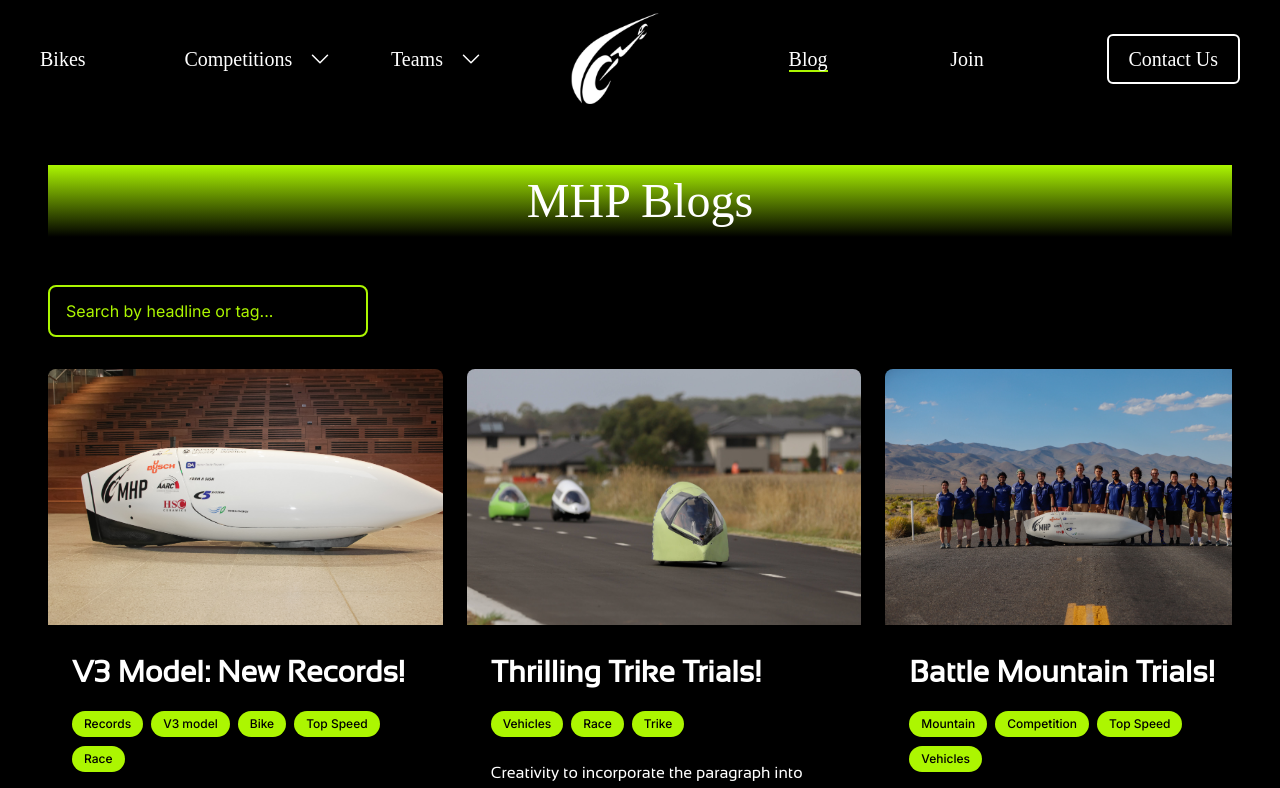
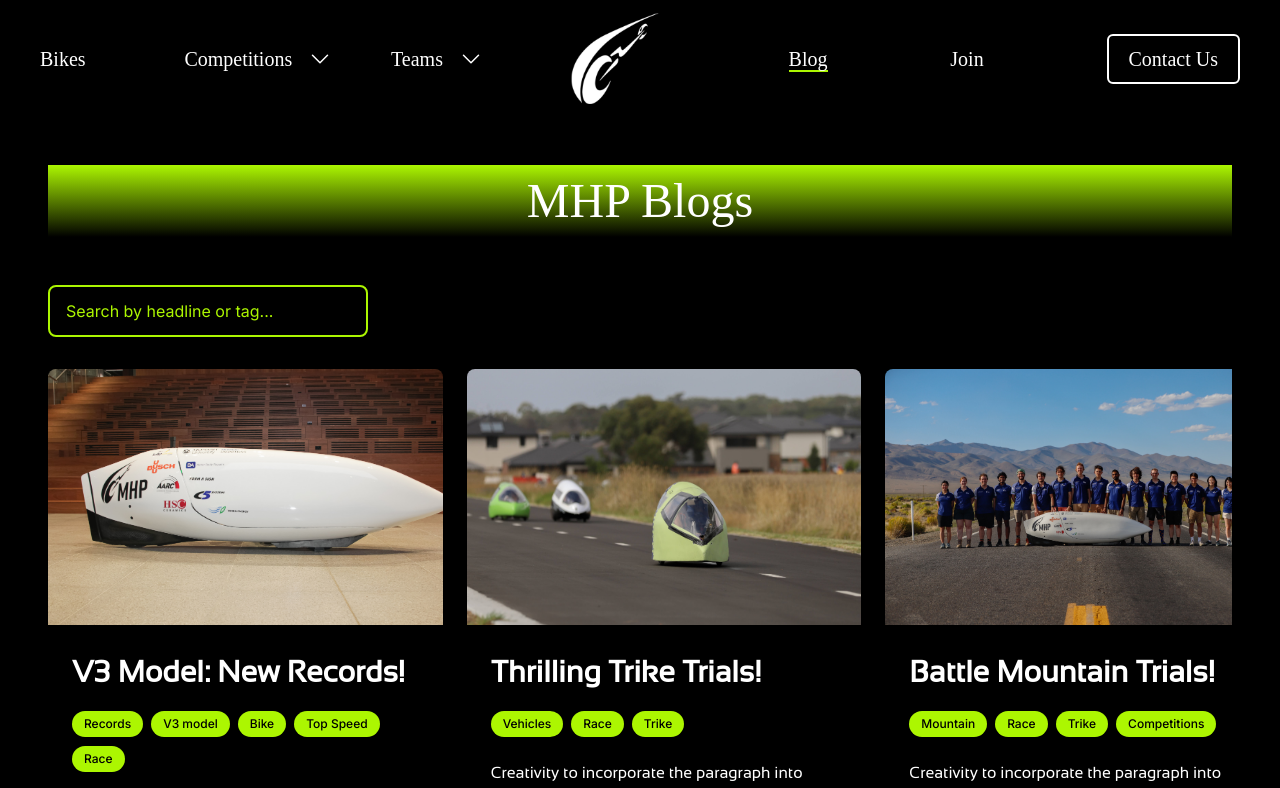
Before and after one commit to monash-human-power/MHP_Website_V2, a Next.js app: page /blog in a window 1280 px wide. Shown: the top 788 px of the page. Built offline with nearby package versions, Linux system fonts and the light colour scheme; a web font is replaced by a local one.

Commit message:
Add links to the tags

```diff
--- a/app/blog/article.ts
+++ b/app/blog/article.ts
@@ -7,7 +7,13 @@ const articles = [
       date: "XX-ABC-20XX",
       shortText: "Creativity to incorporate the paragraph into their writing",
       fullText: "If you're looking for random paragraphs, you've come to the right place. When a random word or a random sentence isn't quite enough, the next logical step is to find a random paragraph. We created the Random Paragraph Generator with you in mind. The process is quite simple. Choose the number of random paragraphs you'd like to see and click the button. Your chosen number of paragraphs will instantly appear. While it may not be obvious to everyone, there are a number of reasons creating random paragraphs can be useful. A few examples of how some people use this generator are listed in the following paragraphs.",
-      tags: ["Records", "V3 model", "Bike", "Top Speed", "Race"]
+      tags: [
+        { name: "Records", url: "/" },
+        { name: "V3 model", url: "/bikes" },
+        { name: "Bike", url: "/bikes" },
+        { name: "Top Speed", url: "/bikes" },
+        { name: "Race", url: "/" }
+      ]
     },
     {
       title: "Thrilling Trike Trials!",
@@ -16,7 +22,11 @@ const articles = [
       date: "XX-ABC-21XX",
       shortText: "Creativity to incorporate the paragraph into their writing",
       fullText: "t was the best compliment that he'd ever received although the person who gave it likely never knew. It had been an off-hand observation on his ability to hold a conversation and actually add pertinent information to it on practically any topic. Although he hadn't consciously strived to be able to do so, he'd started to voraciously read the news when he couldn't keep up on topics his friends discussed because their conversations went above his head. The fact that someone had noticed enough to compliment him that he could talk intelligently about many topics meant that he had succeeded in his quest to be better informed.",
-      tags: ["Vehicles", "Race", "Trike"]
+      tags: [
+        { name: "Vehicles", url: "/bikes" },
+        { name: "Race", url: "/" },
+        { name: "Trike", url: "/bikes" }
+      ]
     },
     {
       title: "Battle Mountain Trials!",
@@ -25,7 +35,12 @@ const articles = [
       date: "XX-ABC-21XX",
       shortText: "Creativity to incorporate the paragraph into their writing",
       fullText: "Generating random paragraphs can be an excellent way for writers to get their creative flow going at the beginning of the day. The writer has no idea what topic the random paragraph will be about when it appears. This forces the writer to use creativity to complete one of three common writing challenges. The writer can use the paragraph as the first one of a short story and build upon it. A second option is to use the random paragraph somewhere in a short story they create. The third option is to have the random paragraph be the ending paragraph in a short story. No matter which of these challenges is undertaken, the writer is forced to use creativity to incorporate the paragraph into their writing.",
-      tags: ["Mountain", "Competition", "Top Speed", "Vehicles"]
+      tags: [
+        { name: "Mountain", url: "/" },
+        { name: "Race", url: "/" },
+        { name: "Trike", url: "/bikes" },
+        { name: "Competitions", url: "/" }
+      ]
     },
     {
       title: "O-week Greetings!",
@@ -34,7 +49,12 @@ const articles = [
       date: "XX-ABC-21XX",
       shortText: "Creativity to incorporate the paragraph into their writing",
       fullText: "Generating random paragraphs can be an excellent way for writers to get their creative flow going at the beginning of the day. The writer has no idea what topic the random paragraph will be about when it appears. This forces the writer to use creativity to complete one of three common writing challenges. The writer can use the paragraph as the first one of a short story and build upon it. A second option is to use the random paragraph somewhere in a short story they create. The third option is to have the random paragraph be the ending paragraph in a short story. No matter which of these challenges is undertaken, the writer is forced to use creativity to incorporate the paragraph into their writing.",
-      tags: ["Meeting", "Introduction"]
+      tags: [
+        { name: "Introduction", url: "/join" },
+        { name: "Teams", url: "/" },
+        { name: "Trike", url: "/bikes" },
+        { name: "Operations", url: "/" }
+      ]
     },
     {
       title: "Weekly Team Meeting!",
@@ -43,7 +63,12 @@ const articles = [
       date: "XX-ABC-21XX",
       shortText: "creativity to incorporate the paragraph into their writing",
       fullText: "Generating random paragraphs can be an excellent way for writers to get their creative flow going at the beginning of the day. The writer has no idea what topic the random paragraph will be about when it appears. This forces the writer to use creativity to complete one of three common writing challenges. The writer can use the paragraph as the first one of a short story and build upon it. A second option is to use the random paragraph somewhere in a short story they create. The third option is to have the random paragraph be the ending paragraph in a short story. No matter which of these challenges is undertaken, the writer is forced to use creativity to incorporate the paragraph into their writing.",
-      tags: ["Meeting", "Management", "Sub-team", "Riders", "Operations"]
+      tags: [
+        { name: "Vehicles", url: "/bikes" },
+        { name: "Race", url: "/" },
+        { name: "Trike", url: "/bikes" },
+        { name: "Operations", url: "/" }
+      ]
     },
   ];
 
--- a/app/blog/page.tsx
+++ b/app/blog/page.tsx
@@ -25,7 +25,7 @@ export default function Blog() {
 
   const filteredArticles = articles.filter((article) =>
     article.title.toLowerCase().includes(searchQuery.toLowerCase()) ||
-    article.tags.some((tag) => tag.toLowerCase().includes(searchQuery.toLowerCase()))
+    article.tags.some((tag) => tag.name.toLowerCase().includes(searchQuery.toLowerCase()))
   );
 
   // Conditionally display filtered articles only after search is triggered, otherwise display all articles
@@ -68,15 +68,15 @@ export default function Blog() {
                   <h2 className="text-3xl font-semibold text-purple-700 decoration-purple-400 decoration-4 mb-4 drop-shadow-md">
                     {article.title}
                   </h2>
-                  {/* Tags */}
                   <div className="mb-4">
                     {article.tags.map((tag, idx) => (
-                      <span
+                      <a
                         key={idx}
+                        href={tag.url}
                         className="inline-block bg-[#ACF601] text-black text-xs font-medium rounded-full px-3 py-1 mr-2 mb-2"
                       >
-                        {tag}
-                      </span>
+                        {tag.name}
+                      </a>
                     ))}
                   </div>
                   {/* Show full text or truncated version */}
```
